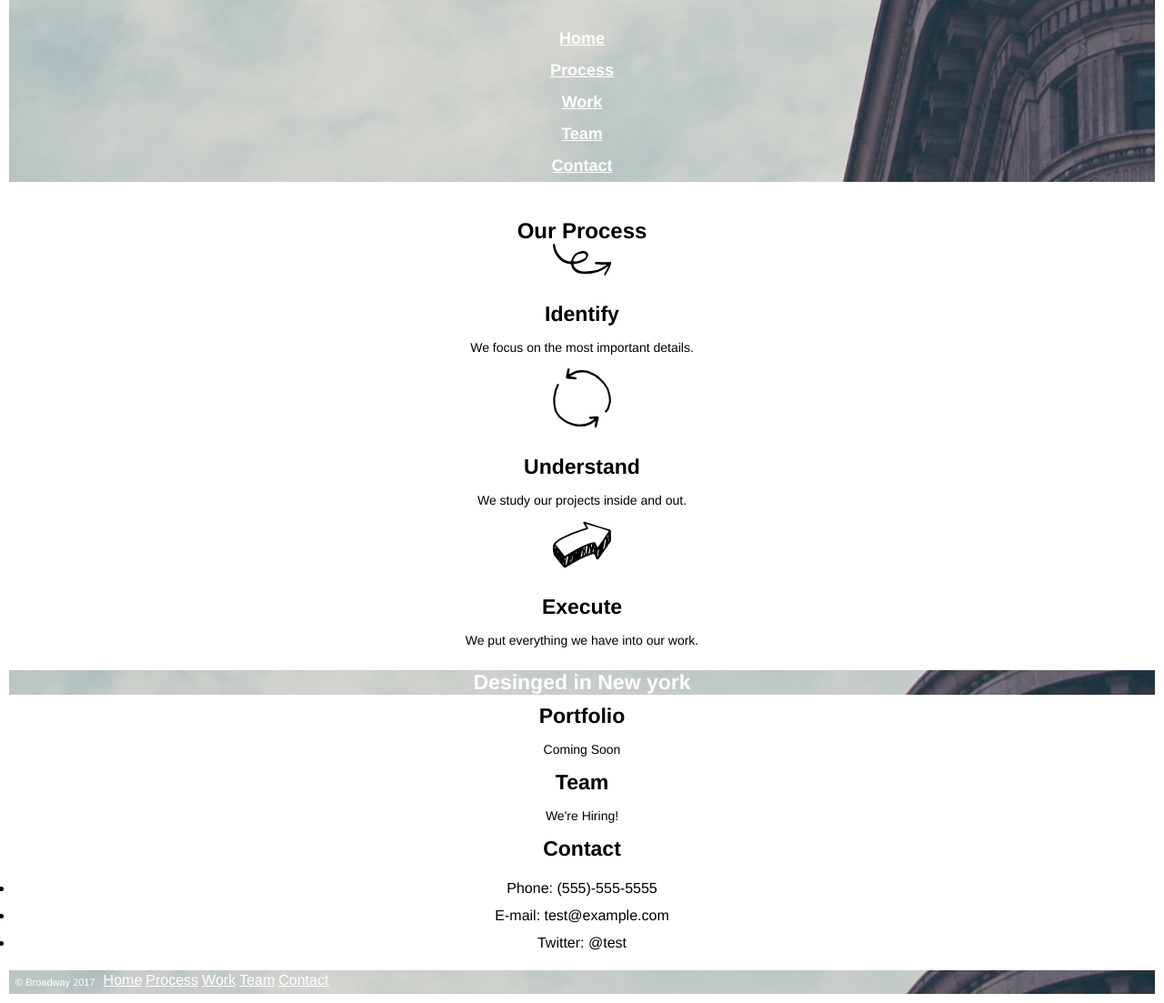
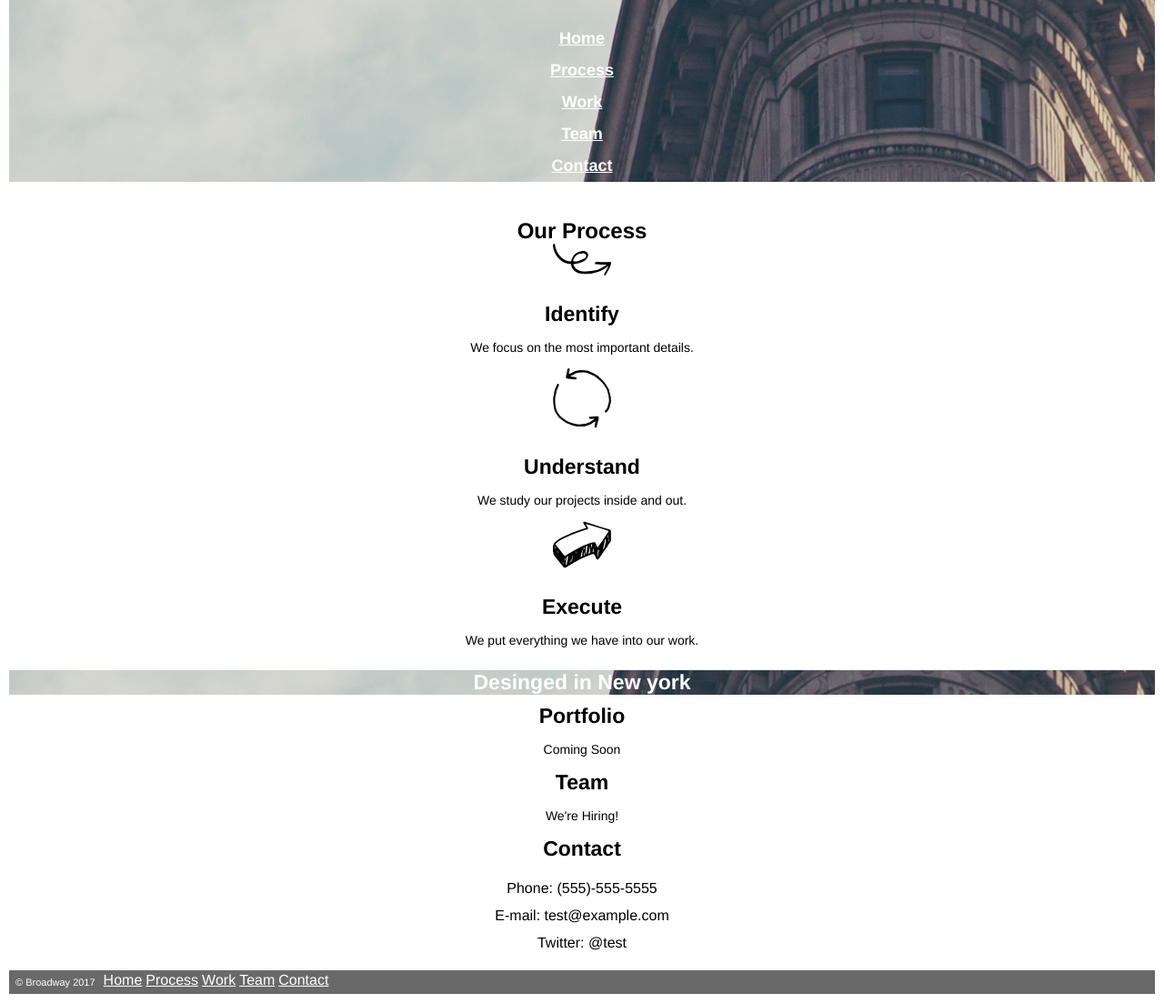
Before and after one commit to NoxKnock/broadway, a plain HTML site: page index.html in a window 1280 px wide. Shown: the part 135-1238 px from the top of the page at 91% size. Drawn offline with Linux system fonts and the light colour scheme.

Commit message:
added last stylus

```diff
--- a/resources/css/style.css
+++ b/resources/css/style.css
@@ -12,6 +12,8 @@ body{
 /*Adding background picture to the top div which is the navigation bar and header*/
 #topnav{
   background-image: url("the-flatiron-building.png");
+  background-position: center;
+  background-repeat: no-repeat;
   margin: 40px 10px;
 }
 
@@ -56,6 +58,8 @@ p {
 
 #middleheader{
   background-image: url("the-flatiron-building.png");
+  background-position: center;
+  background-repeat: no-repeat;
   margin: 10px;
   color: white;
   font-size: 23px;
@@ -64,13 +68,12 @@ p {
 
 #spacetoc{
   margin: 15px;
+  list-style-type: none;
 }
 
 .space{
   line-height: 30px;
 }
-
-
 
 /*bottom navigation bar including background picutre*/
 #bottomnav{
@@ -96,6 +99,8 @@ p {
 }
 
 #navbottom{
-  background-image: url("the-flatiron-building.png");
-  margin: 10px 10px;
+  background-color: dimgray;
+  margin: 10px;
+
+
 }
```
